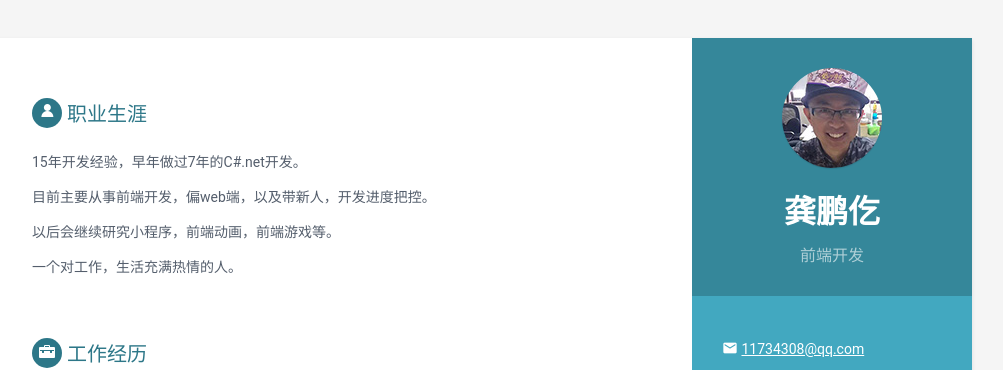
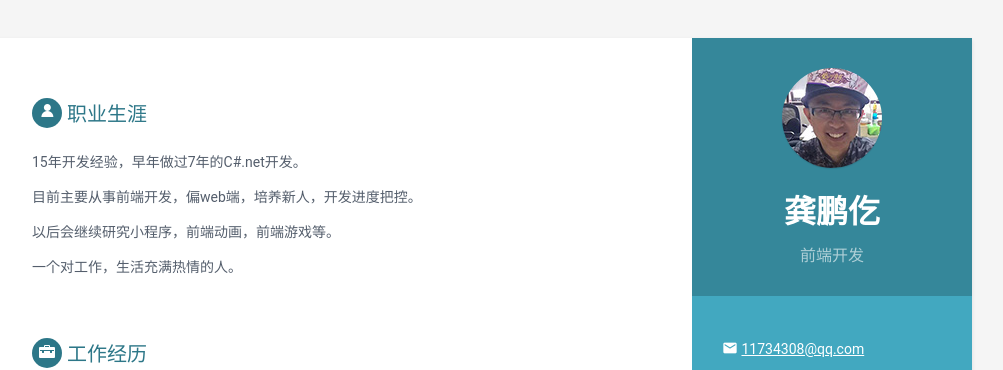
Before and after one commit to wellfrog16/cv, a Jekyll site: the page built from index.html, in a window 1280 px wide and 900 px high. Shown: the top 370 px of the window, without its empty margins (168-1171 px from the left). Built offline with Jekyll 4.4.1, drawn with Linux system fonts in a browser that asks for light colours.

Commit message:
资料更新

```diff
--- a/_data/data.yml
+++ b/_data/data.yml
@@ -46,7 +46,7 @@ career-profile:
     summary: |
       15年开发经验，早年做过7年的C#.net开发。
 
-      目前主要从事前端开发，偏web端，以及带新人，开发进度把控。
+      目前主要从事前端开发，偏web端，培养新人，开发进度把控。
 
       以后会继续研究小程序，前端动画，前端游戏等。
 
```
